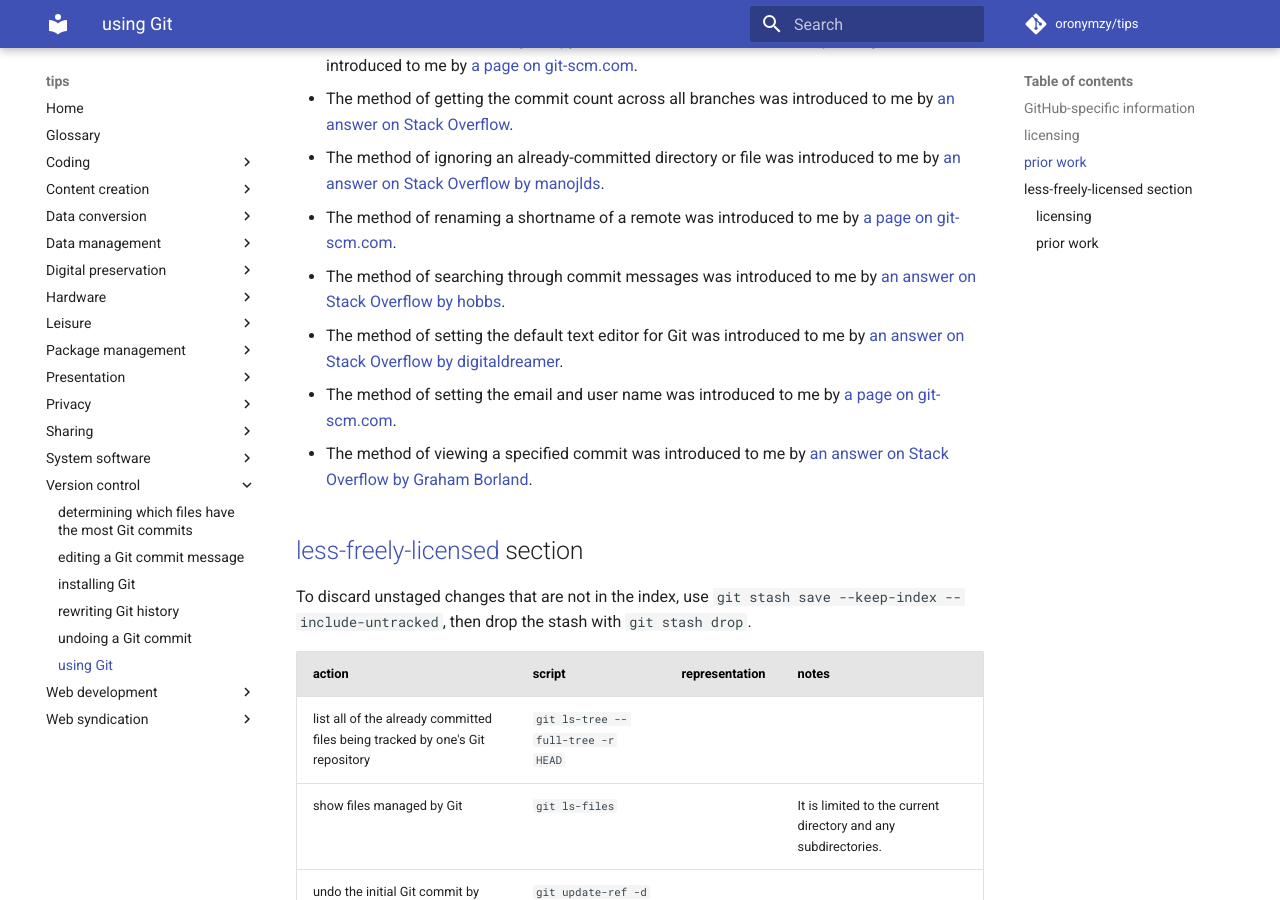
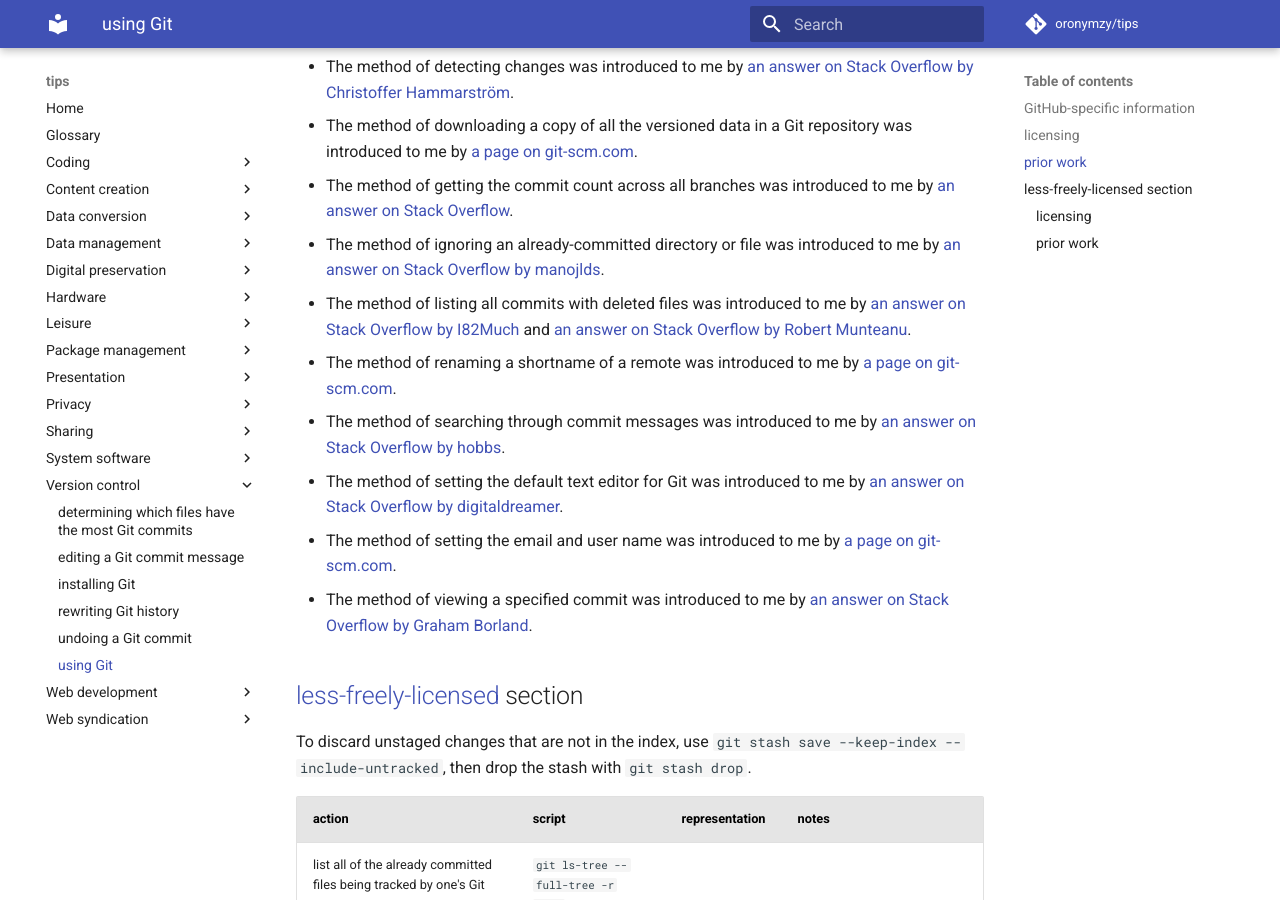
Before and after one commit to oronymzy/tips, an MkDocs documentation site: the page built from docs/usngGit.md, in a window 1280 px wide and 900 px high, scrolled down 2617 px. Built offline with MkDocs 1.6.1 and Material for MkDocs 9.7.7, drawn with Linux system fonts in a browser that asks for light colours; comment, search, counter and statistics services are not loaded; some of the changed text lies outside the part shown.

Commit message:
Add method of listing all commits with deleted files
Add table row.
Add unordered list item in 'prior work' section.

```diff
--- a/docs/usngGit.md
+++ b/docs/usngGit.md
@@ -12,6 +12,7 @@ To ignore an already-committed directory or file, add it to `.gitignore`, commit
 | detect changes                                                                | `git ls-files -m`
 | download a copy of all the versioned data in a Git repository                 | `git clone git://foo.bar/baz.git /foo/bar`[^usngGit2]  | {==git://foo.bar/baz.git==} represents the URI of the Git repository, and {==/foo/bar==} represents the directory the data will be downloaded to. | If {==/foo/bar==} is omitted, the data will be downloaded to a newly-created {==baz==} directory.
 | get the commit count across all branches                                      | `git rev-list --all --count`
+| list all commits with deleted files                                           | `git log --diff-filter=D --summary`
 | rename the shortname of a remote                                              | `git remote rename foo bar`                            | {==foo==} represents the original shortname and {==bar==} represents the new shortname.
 | search through commit messages                                                | `git log --grep="foobar"`                              | {==foobar==} represents the pattern to search for.                                                                                                | Regular expressions are supported.
 | set the default text editor                                                   | `git config --global core.editor "foobar"`             | {==foobar==} represents the command that will launch the text editor from the command line.
@@ -40,6 +41,7 @@ To ignore an already-committed directory or file, add it to `.gitignore`, commit
 - The method of downloading a copy of all the versioned data in a Git repository was introduced to me by [a page on git-scm.com](https://git-scm.com/book/en/v1/Git-Basics-Getting-a-Git-Repository#Cloning-an-Existing-Repository).
 - The method of getting the commit count across all branches was introduced to me by [an answer on Stack Overflow](https://stackoverflow.com/questions/677436/how-do-i-get-the-git-commit-count/4061706#4061706).
 - The method of ignoring an already-committed directory or file was introduced to me by [an answer on Stack Overflow by manojlds](https://stackoverflow.com/questions/6535362/gitignore-after-commit/6535459#6535459).
+- The method of listing all commits with deleted files was introduced to me by [an answer on Stack Overflow by I82Much](https://stackoverflow.com/questions/6017987/how-can-i-list-all-the-deleted-files-in-a-git-repository/6018043#6018043) and [an answer on Stack Overflow by Robert Munteanu](https://stackoverflow.com/questions/953481/find-and-restore-a-deleted-file-in-a-git-repository/953573#953573).
 - The method of renaming a shortname of a remote was introduced to me by [a page on git-scm.com](https://git-scm.com/book/en/v2/Git-Basics-Working-with-Remotes#_renaming_and_removing_remotes).
 - The method of searching through commit messages was introduced to me by [an answer on Stack Overflow by hobbs](https://stackoverflow.com/questions/3826748/how-to-search-in-commit-messages-using-command-line/3826800#3826800).
 - The method of setting the default text editor for Git was introduced to me by [an answer on Stack Overflow by digitaldreamer](https://stackoverflow.com/questions/2596805/how-do-i-make-git-use-the-editor-of-my-choice-for-commits/2596835#2596835).
```
